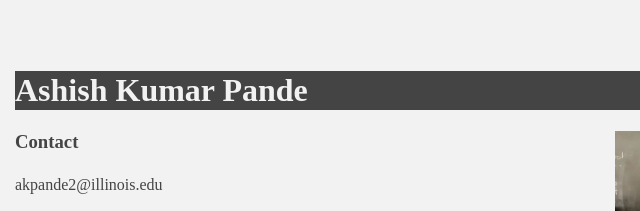
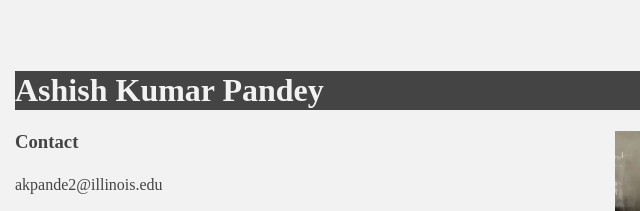
Before and after one commit to ashishpandeyiiitd/webpage, a plain HTML site: page index.html in a window 1280 px wide. Shown: the top 211 px of the page, 225-865 px from the left. Drawn offline with Linux system fonts and the light colour scheme.

Commit message:
Update index.html

```diff
--- a/index.html
+++ b/index.html
@@ -5,7 +5,7 @@
 </head>
 
 <body>
-    <h1>Ashish Kumar Pande</h1>
+    <h1>Ashish Kumar Pandey</h1>
 
     <div id="picture">
         <img src="me.jpeg" width="200" height="230" alt="profile picture">
```
